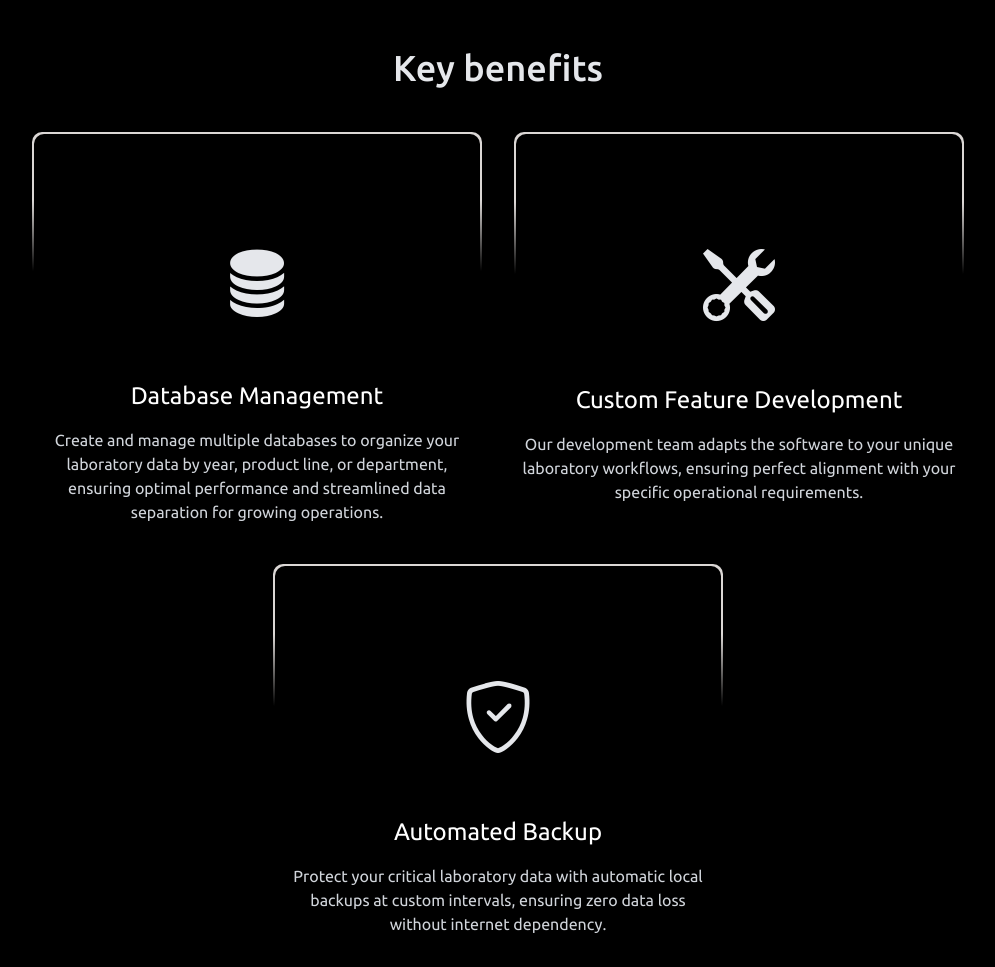
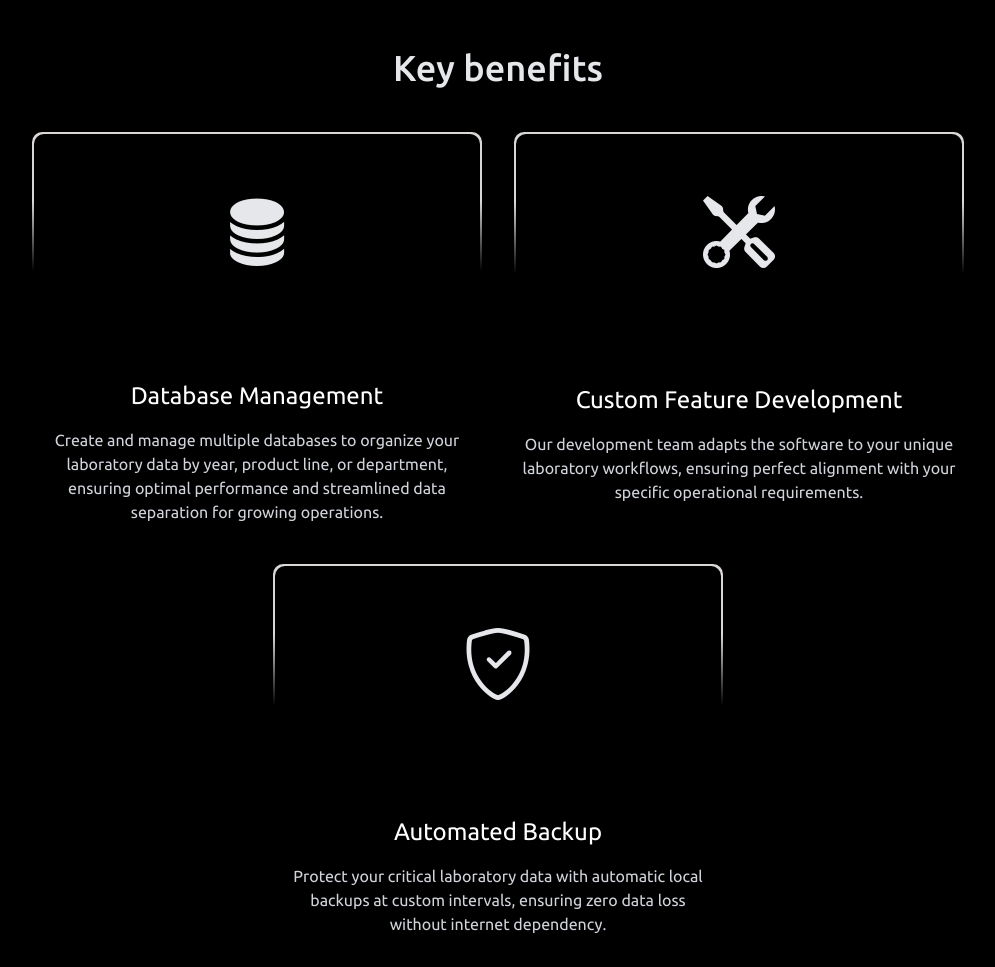
Before and after one commit to ChemQC/ChemQC.github.io, an Astro site: page / in a window 1280 px wide. Shown: the part 2040-3007 px from the top of the page, without its empty margins (142-1137 px from the left). Built offline with nearby package versions, Linux system fonts and the light colour scheme; Astro itself is replaced by a stand-in of ours.

Commit message:
aligned benefit icons veritcally and horizontally

```diff
--- a/css/tailwind.css
+++ b/css/tailwind.css
@@ -2,5 +2,9 @@
 @tailwind components;
 @tailwind utilities;
 
-@layer components{
+
+ @layer components {
+    .benefit-icon {
+        @apply tw-grid tw-h-full tw-w-full tw-place-items-center tw-p-2;
+    }
 }
--- a/src/components/IntroductionBenefits.astro
+++ b/src/components/IntroductionBenefits.astro
@@ -126,8 +126,7 @@
 					class="reveal-up tw-flex tw-h-[400px] tw-w-[450px] tw-flex-col tw-gap-3 tw-text-center max-md:tw-w-[320px]">
 					<div
 						class="border-gradient tw-h-[200px] tw-w-full tw-overflow-hidden max-md:tw-h-[150px]">
-						<div
-							class="tw-flex tw-h-full tw-w-full tw-place-content-center tw-place-items-end tw-p-2">
+					<div class="benefit-icon">
 							<i
 								class="bi bi-database-fill tw-text-7xl tw-text-gray-200 max-md:tw-text-5xl"></i>
 						</div>
@@ -149,7 +148,7 @@
 					<div
 						class="border-gradient tw-h-[200px] tw-w-full tw-overflow-hidden max-md:tw-text-[150px]">
 						<div
-							class="tw-flex tw-h-full tw-w-full tw-place-content-center tw-place-items-end tw-p-2">
+							class="benefit-icon">
 							<i
 								class="bi bi-tools tw-text-7xl tw-text-gray-200 max-md:tw-text-5xl"></i>
 						</div>
@@ -170,7 +169,7 @@
 					<div
 						class="border-gradient tw-h-[200px] tw-w-full tw-overflow-hidden max-md:tw-h-[150px]">
 						<div
-							class="tw-flex tw-h-full tw-w-full tw-place-content-center tw-place-items-end tw-p-2">
+							class="benefit-icon">
 							<i
 								class="bi bi-shield-check tw-text-7xl tw-text-gray-200 max-md:tw-text-5xl"></i>
 						</div>
--- a/src/components/Showcase.astro
+++ b/src/components/Showcase.astro
@@ -56,7 +56,7 @@
 							class="tw-text-2xl tw-font-semibold tw-text-gray-200 max-md:tw-text-xl">
 							Custom Test Definition</h4>
 						<p class="tw-text-gray-300">Easily create new testing methods like MFI
-							, ESCR, etc. under different standards (different ISOs, ENs
+							and ESCR under different standards (different ISOs, ENs
 							and ASTMs)</p>
 					</div>
 				</div>
```
